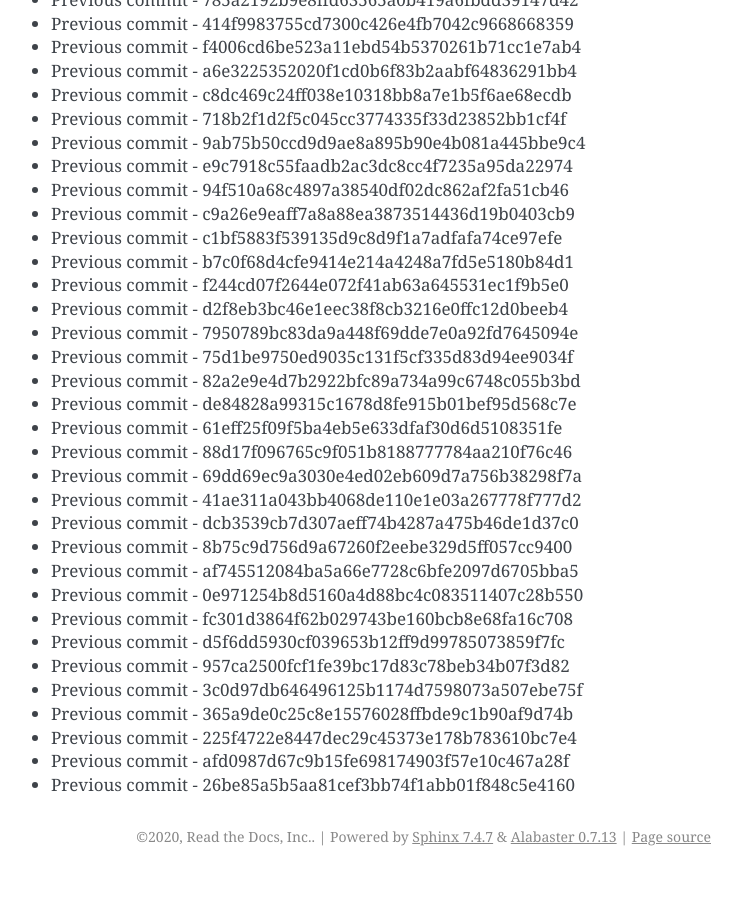
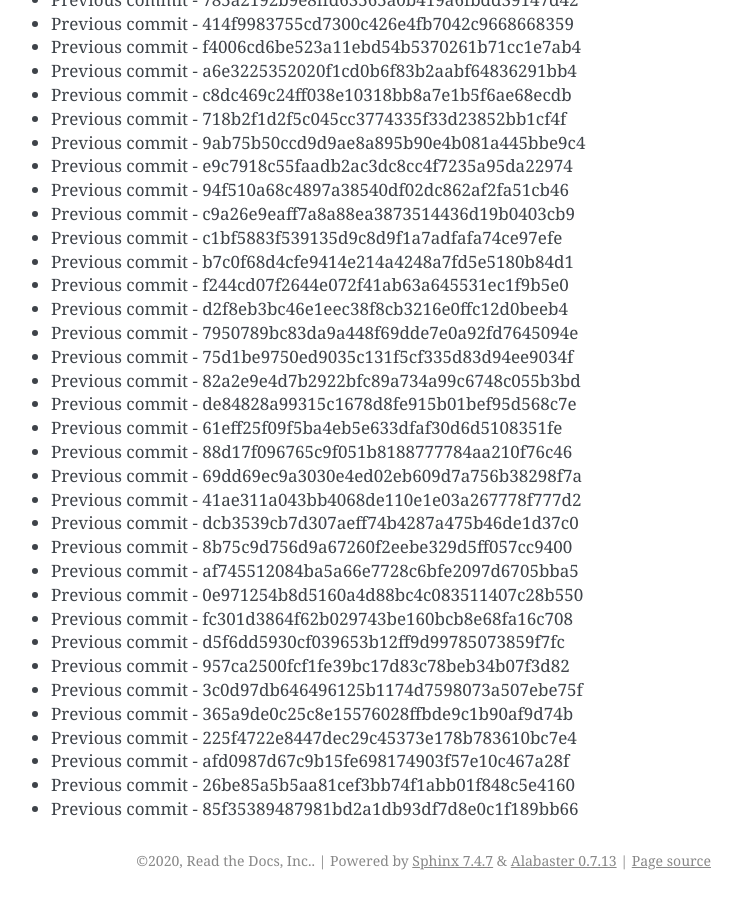
Before and after one commit to readthedocs/rtd-git-stresstest, a Sphinx documentation site: the page built from docs/updates.rst, in a window 1280 px wide and 900 px high, scrolled down 20764 px. Shown: the whole window, without its empty margins (399-1141 px from the left). Built offline with Sphinx 7.4.7, drawn with Linux system fonts in a browser that asks for light colours; before the commit the page ends 21640 px from its top, so only the background shows below that.

Commit message:
Generating commit from previous: 85f35389487981bd2a1db93df7d8e0c1f189bb66

```diff
--- a/docs/updates.rst
+++ b/docs/updates.rst
@@ -904,3 +904,4 @@ It can be tested for any performance characteristics.
 * Previous commit - 225f4722e8447dec29c45373e178b783610bc7e4
 * Previous commit - afd0987d67c9b15fe698174903f57e10c467a28f
 * Previous commit - 26be85a5b5aa81cef3bb74f1abb01f848c5e4160
+* Previous commit - 85f35389487981bd2a1db93df7d8e0c1f189bb66
```
